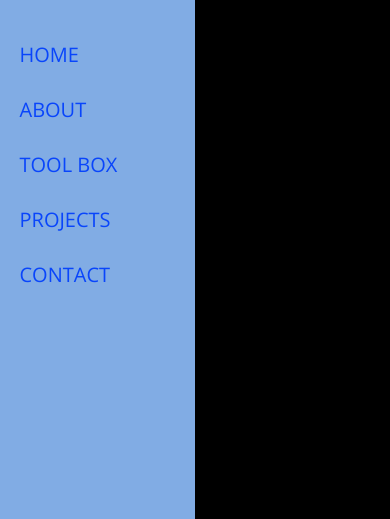
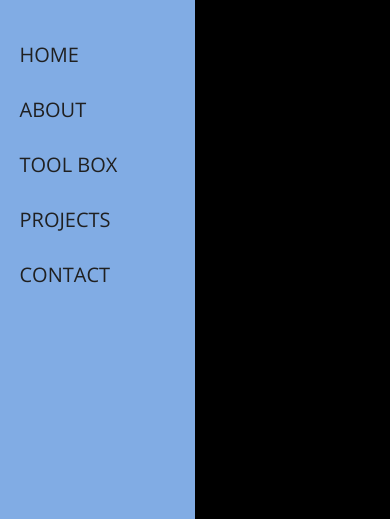
Before and after one commit to Matthew-Whitely/Portfolio, a plain HTML site: page index.html in a window 390 px wide. Both pictures are taken after a click on the element 350 px from the left and 60 px from the top of the page. Shown: the part 262-781 px from the top of the page. Drawn offline with nearby package versions, Linux system fonts and the light colour scheme; a small style sheet from the web is missing.

Commit message:
final decision on nav colour

```diff
--- a/style.css
+++ b/style.css
@@ -843,7 +843,7 @@ footer p {
     transition: 0.8s;
   }
   .nav-left ul li a {
-    color: #0945fb;
+    color: #202020;
   }
   .nav-right {
     position: absolute;
```
